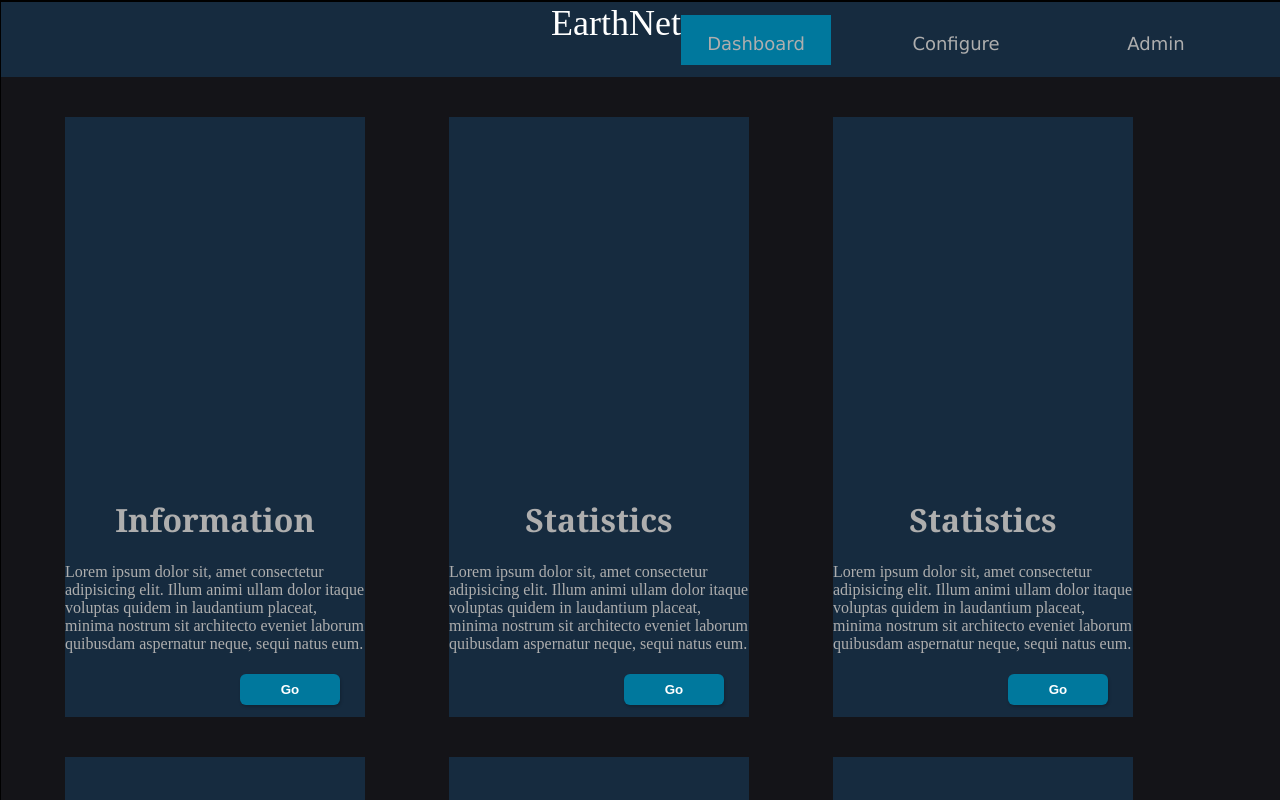
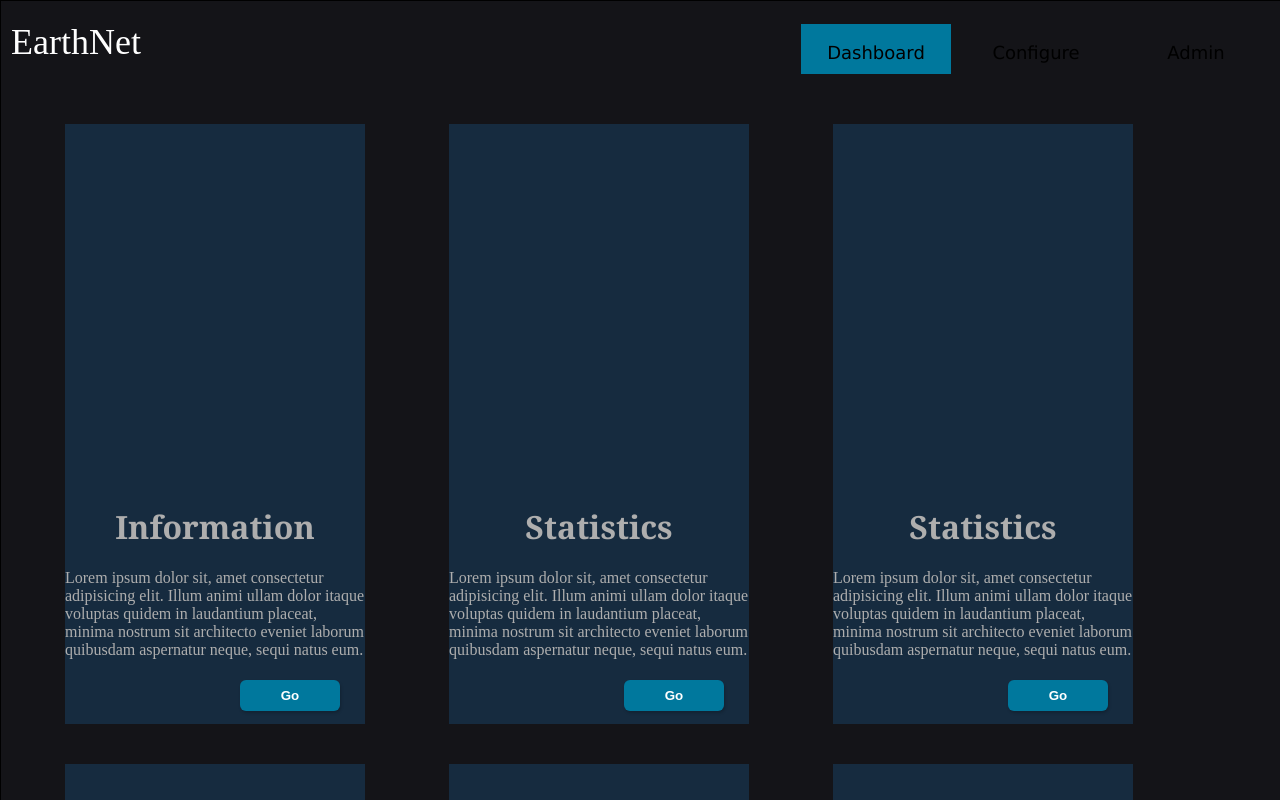
Before and after one commit to edunbar2/EarthNet, a Svelte app: page / in a window 1280 px wide. Shown: the top 800 px of the page. Built offline with nearby package versions, Linux system fonts and the light colour scheme.

Commit message:
Testing positioning of logo

```diff
--- a/src/Components/Navbar.svelte
+++ b/src/Components/Navbar.svelte
@@ -27,22 +27,40 @@ const  handleTabClick = (tab) => {
 
 
 <style>
+/*.bar{*/
+/*    color: #aeaeae;*/
+/*    position: sticky;*/
+/*    background-color: #162B3F;*/
+/*    padding: 0;*/
+/*    height: 75px;*/
+/*    width: 100%;*/
+/*    display: flex;*/
+/*    justify-content: flex-end;*/
+/*    border-top: solid 0.5px black;*/
+/*    */
+/*}*/
+/*.tabs{*/
+/*    width: 600px;*/
+/*    display: grid;*/
+/*    grid-template-columns: repeat(3, 1fr);*/
+/*}*/
+
 .bar{
-    color: #aeaeae;
-    position: sticky;
-    background-color: #162B3F;
-    padding: 0;
-    height: 75px;
-    width: 100%;
     display: flex;
-    justify-content: flex-end;
-    border-top: solid 0.5px black;
+    justify-content: space-between;
+    align-items: center;
+    padding: 10px;
+}
 
+.tabs{
+    display: flex;
+    gap: 10px;
 }
-.tabs{
-    width: 600px;
-    display: grid;
-    grid-template-columns: repeat(3, 1fr);
+
+.logo{
+    color: white;
+    font-size: 36px;
+    margin-right: auto;
 }
 
 .nav-button{
@@ -61,11 +79,6 @@ const  handleTabClick = (tab) => {
     transition: all 0.5s ease-out;
 }
 
-.logo{
-    color: white;
-    font-size: 36px;
-    float: right;
-}
 
 
 
```
